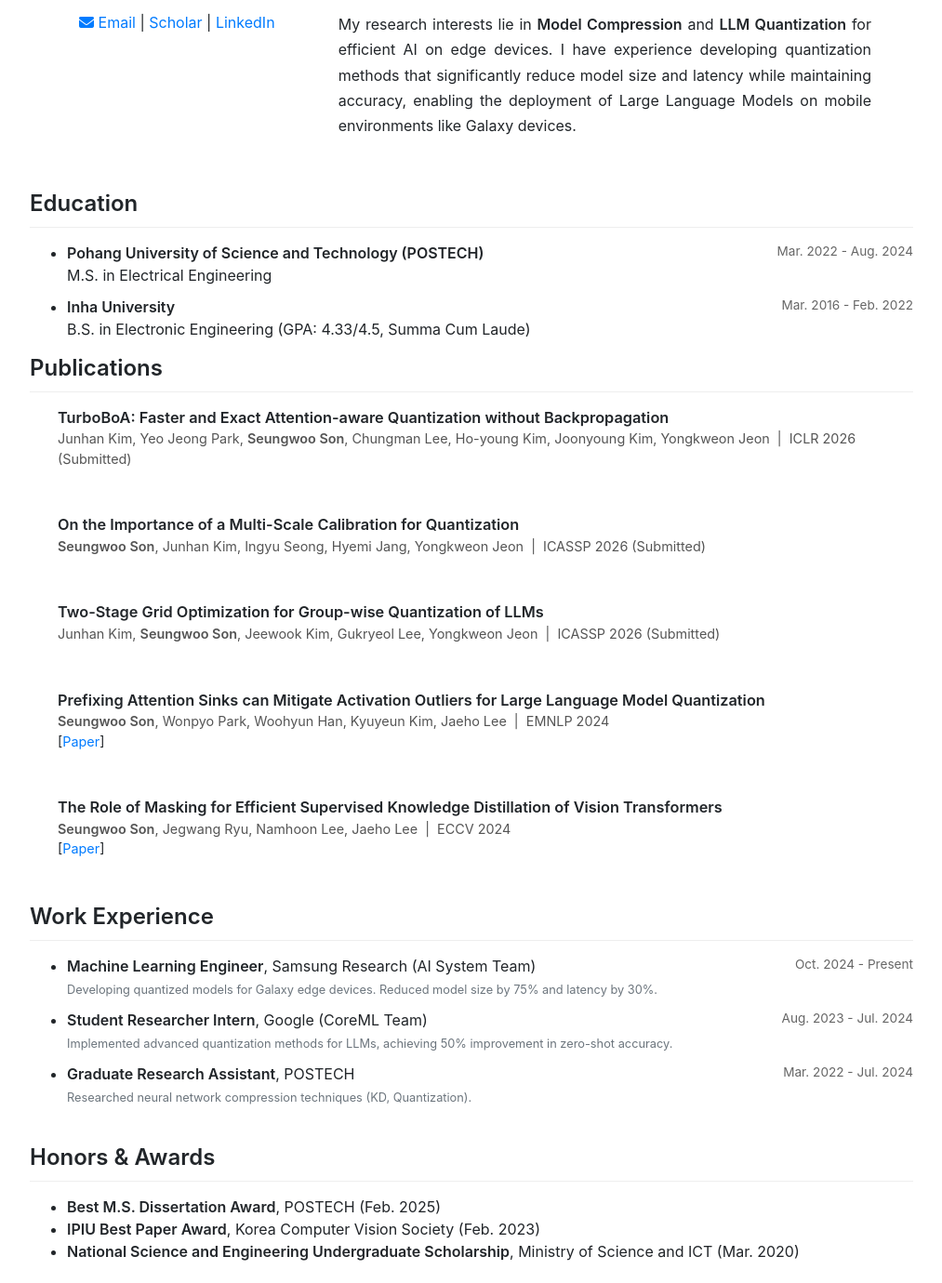
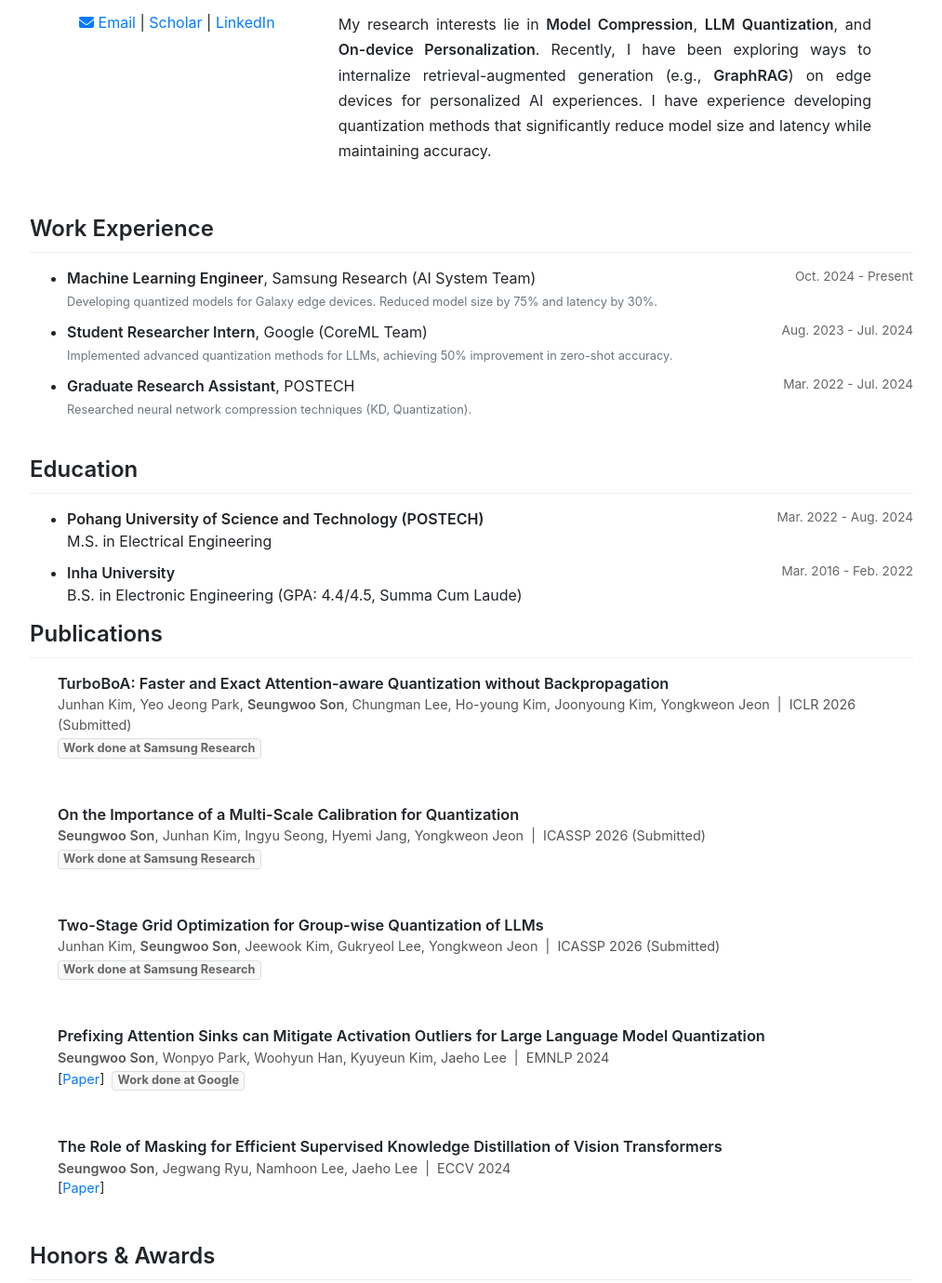
Before and after one commit to seungwoo-s/seungwoo-s.github.io, a plain HTML site: page index.html in a window 1280 px wide. Shown: the part 222-1602 px from the top of the page at 93% size, without its empty margins (133-1146 px from the left). Drawn offline with nearby package versions, Linux system fonts and the light colour scheme.

Commit message:
Revise work experience and research interests in index.html
Updated work experience section and added new research interests.

```diff
--- a/index.html
+++ b/index.html
@@ -19,6 +19,7 @@
     .pub-meta  { font-size: 0.9rem; color: #555; }
     .pub-links { font-size: 0.9rem; }
     .pub + .pub { margin-top: 1.5rem; } /* 간격 조정 */
+    .badge-light { font-size: 0.8rem; color: #666; background-color: #f8f9fa; border: 1px solid #ddd; margin-top: 4px; }
 
     .section { margin-top: 2.5rem; font-weight: 600; border-bottom: 1px solid #eee; padding-bottom: 10px; margin-bottom: 15px;}
 
@@ -54,7 +55,7 @@
               |
               <a href="https://scholar.google.com/citations?user=37LYQu4AAAAJ&hl=en" target="_blank">Scholar</a>
               |
-              <a href="www.linkedin.com/in/seungwoo-son-057511323" target="_blank">LinkedIn</a>
+              <a href="https://www.linkedin.com/in/seungwoo-son-057511323" target="_blank">LinkedIn</a>
             </div>
           </div>
 
@@ -69,67 +70,15 @@
             </p>
 
             <p class="profile-text text-justify mb-0">
-              My research interests lie in <strong>Model Compression</strong> and <strong>LLM Quantization</strong> for efficient AI on edge devices.
-              I have experience developing quantization methods that significantly reduce model size and latency while maintaining accuracy, enabling the deployment of Large Language Models on mobile environments like Galaxy devices.
+              My research interests lie in <strong>Model Compression</strong>, <strong>LLM Quantization</strong>, and <strong>On-device Personalization</strong>.
+              Recently, I have been exploring ways to internalize retrieval-augmented generation (e.g., <strong>GraphRAG</strong>) on edge devices for personalized AI experiences.
+              I have experience developing quantization methods that significantly reduce model size and latency while maintaining accuracy.
             </p>
           </div>
         </div>
 
         <div class="row" style="margin-top: 1em;">
           <div class="col-sm-12" style="padding: 0;">
-
-            <h4 class="section">Education</h4>
-            <ul class="experience-list">
-                <li>
-                    <strong>Pohang University of Science and Technology (POSTECH)</strong>
-                    <span class="date-badge">Mar. 2022 - Aug. 2024</span>
-                    <br>M.S. in Electrical Engineering
-                </li>
-                <li>
-                    <strong>Inha University</strong>
-                    <span class="date-badge">Mar. 2016 - Feb. 2022</span>
-                    <br>B.S. in Electronic Engineering (GPA: 4.33/4.5, Summa Cum Laude)
-                </li>
-            </ul>
-
-            <h4 class="mt-2 section">Publications</h4>
-
-            <div class="row pub">
-              <div class="col-sm-12 pub-text">
-                <div class="pub-title">TurboBoA: Faster and Exact Attention-aware Quantization without Backpropagation</div>
-                <div class="pub-meta">Junhan Kim, Yeo Jeong Park, <strong>Seungwoo Son</strong>, Chungman Lee, Ho-young Kim, Joonyoung Kim, Yongkweon Jeon &nbsp;|&nbsp; <span class="pub-venue">ICLR 2026</span> (Submitted)</div>
-                </div>
-            </div>
-
-            <div class="row pub">
-              <div class="col-sm-12 pub-text">
-                <div class="pub-title">On the Importance of a Multi-Scale Calibration for Quantization</div>
-                <div class="pub-meta"><strong>Seungwoo Son</strong>, Junhan Kim, Ingyu Seong, Hyemi Jang, Yongkweon Jeon &nbsp;|&nbsp; <span class="pub-venue">ICASSP 2026</span> (Submitted)</div>
-              </div>
-            </div>
-
-            <div class="row pub">
-              <div class="col-sm-12 pub-text">
-                <div class="pub-title">Two-Stage Grid Optimization for Group-wise Quantization of LLMs</div>
-                <div class="pub-meta">Junhan Kim, <strong>Seungwoo Son</strong>, Jeewook Kim, Gukryeol Lee, Yongkweon Jeon &nbsp;|&nbsp; <span class="pub-venue">ICASSP 2026</span> (Submitted)</div>
-              </div>
-            </div>
-
-            <div class="row pub">
-              <div class="col-sm-12 pub-text">
-                <div class="pub-title">Prefixing Attention Sinks can Mitigate Activation Outliers for Large Language Model Quantization</div>
-                <div class="pub-meta"><strong>Seungwoo Son</strong>, Wonpyo Park, Woohyun Han, Kyuyeun Kim, Jaeho Lee &nbsp;|&nbsp; <span class="pub-venue">EMNLP 2024</span></div>
-                <div class="pub-links">[<a href="#" target="_blank">Paper</a>]</div>
-              </div>
-            </div>
-
-            <div class="row pub">
-              <div class="col-sm-12 pub-text">
-                <div class="pub-title">The Role of Masking for Efficient Supervised Knowledge Distillation of Vision Transformers</div>
-                <div class="pub-meta"><strong>Seungwoo Son</strong>, Jegwang Ryu, Namhoon Lee, Jaeho Lee &nbsp;|&nbsp; <span class="pub-venue">ECCV 2024</span></div>
-                <div class="pub-links">[<a href="#" target="_blank">Paper</a>]</div>
-              </div>
-            </div>
 
             <h4 class="section">Work Experience</h4>
             <ul class="experience-list">
@@ -149,6 +98,65 @@
                   <br><small class="text-muted">Researched neural network compression techniques (KD, Quantization).</small>
               </li>
             </ul>
+
+            <h4 class="section">Education</h4>
+            <ul class="experience-list">
+                <li>
+                    <strong>Pohang University of Science and Technology (POSTECH)</strong>
+                    <span class="date-badge">Mar. 2022 - Aug. 2024</span>
+                    <br>M.S. in Electrical Engineering
+                </li>
+                <li>
+                    <strong>Inha University</strong>
+                    <span class="date-badge">Mar. 2016 - Feb. 2022</span>
+                    <br>B.S. in Electronic Engineering (GPA: 4.4/4.5, Summa Cum Laude)
+                </li>
+            </ul>
+
+            <h4 class="mt-2 section">Publications</h4>
+
+            <div class="row pub">
+              <div class="col-sm-12 pub-text">
+                <div class="pub-title">TurboBoA: Faster and Exact Attention-aware Quantization without Backpropagation</div>
+                <div class="pub-meta">Junhan Kim, Yeo Jeong Park, <strong>Seungwoo Son</strong>, Chungman Lee, Ho-young Kim, Joonyoung Kim, Yongkweon Jeon &nbsp;|&nbsp; <span class="pub-venue">ICLR 2026</span> (Submitted)</div>
+                <div><span class="badge badge-light">Work done at Samsung Research</span></div>
+              </div>
+            </div>
+
+            <div class="row pub">
+              <div class="col-sm-12 pub-text">
+                <div class="pub-title">On the Importance of a Multi-Scale Calibration for Quantization</div>
+                <div class="pub-meta"><strong>Seungwoo Son</strong>, Junhan Kim, Ingyu Seong, Hyemi Jang, Yongkweon Jeon &nbsp;|&nbsp; <span class="pub-venue">ICASSP 2026</span> (Submitted)</div>
+                <div><span class="badge badge-light">Work done at Samsung Research</span></div>
+              </div>
+            </div>
+
+            <div class="row pub">
+              <div class="col-sm-12 pub-text">
+                <div class="pub-title">Two-Stage Grid Optimization for Group-wise Quantization of LLMs</div>
+                <div class="pub-meta">Junhan Kim, <strong>Seungwoo Son</strong>, Jeewook Kim, Gukryeol Lee, Yongkweon Jeon &nbsp;|&nbsp; <span class="pub-venue">ICASSP 2026</span> (Submitted)</div>
+                <div><span class="badge badge-light">Work done at Samsung Research</span></div>
+              </div>
+            </div>
+
+            <div class="row pub">
+              <div class="col-sm-12 pub-text">
+                <div class="pub-title">Prefixing Attention Sinks can Mitigate Activation Outliers for Large Language Model Quantization</div>
+                <div class="pub-meta"><strong>Seungwoo Son</strong>, Wonpyo Park, Woohyun Han, Kyuyeun Kim, Jaeho Lee &nbsp;|&nbsp; <span class="pub-venue">EMNLP 2024</span></div>
+                <div class="pub-links">
+                  [<a href="https://aclanthology.org/2024.emnlp-main.134/" target="_blank">Paper</a>]
+                  <span class="badge badge-light ml-1">Work done at Google</span>
+                </div>
+              </div>
+            </div>
+
+            <div class="row pub">
+              <div class="col-sm-12 pub-text">
+                <div class="pub-title">The Role of Masking for Efficient Supervised Knowledge Distillation of Vision Transformers</div>
+                <div class="pub-meta"><strong>Seungwoo Son</strong>, Jegwang Ryu, Namhoon Lee, Jaeho Lee &nbsp;|&nbsp; <span class="pub-venue">ECCV 2024</span></div>
+                <div class="pub-links">[<a href="https://arxiv.org/abs/2302.10494" target="_blank">Paper</a>]</div>
+              </div>
+            </div>
 
             <h4 class="section">Honors & Awards</h4>
             <ul>
```
